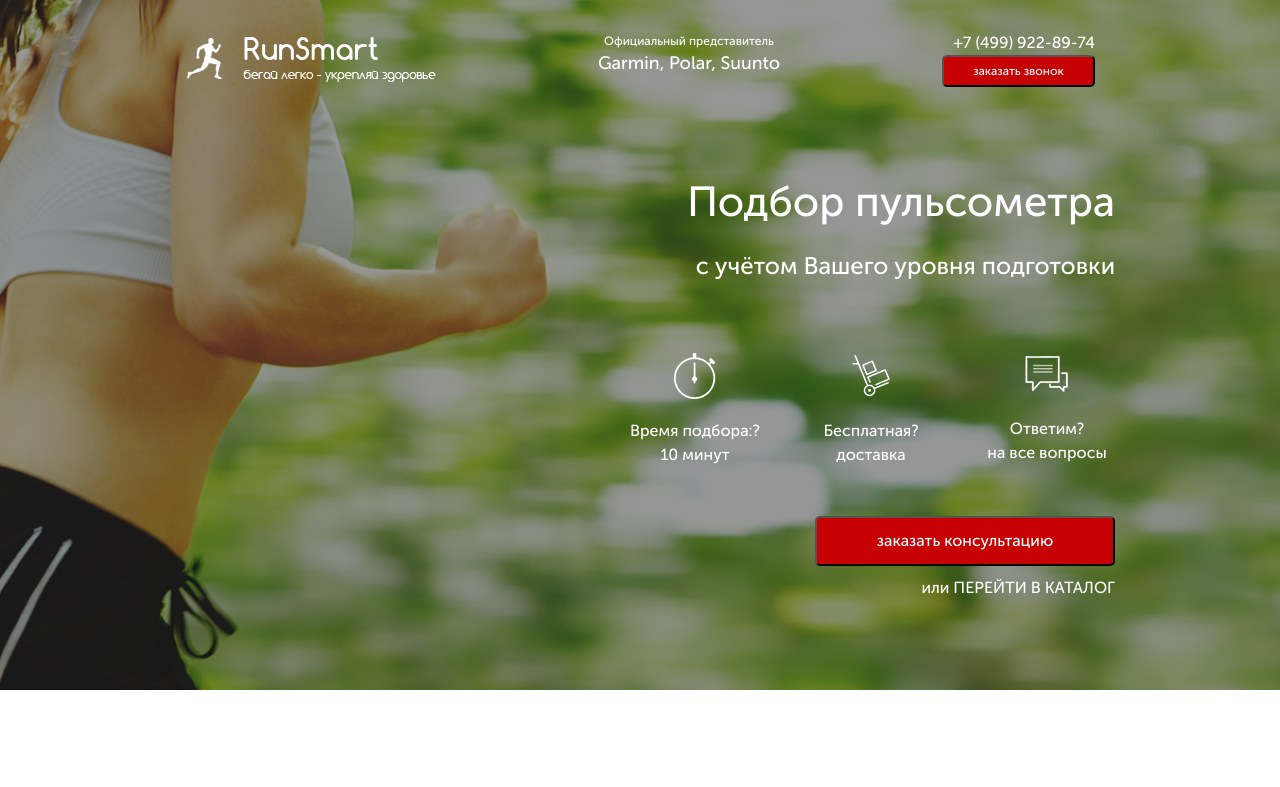
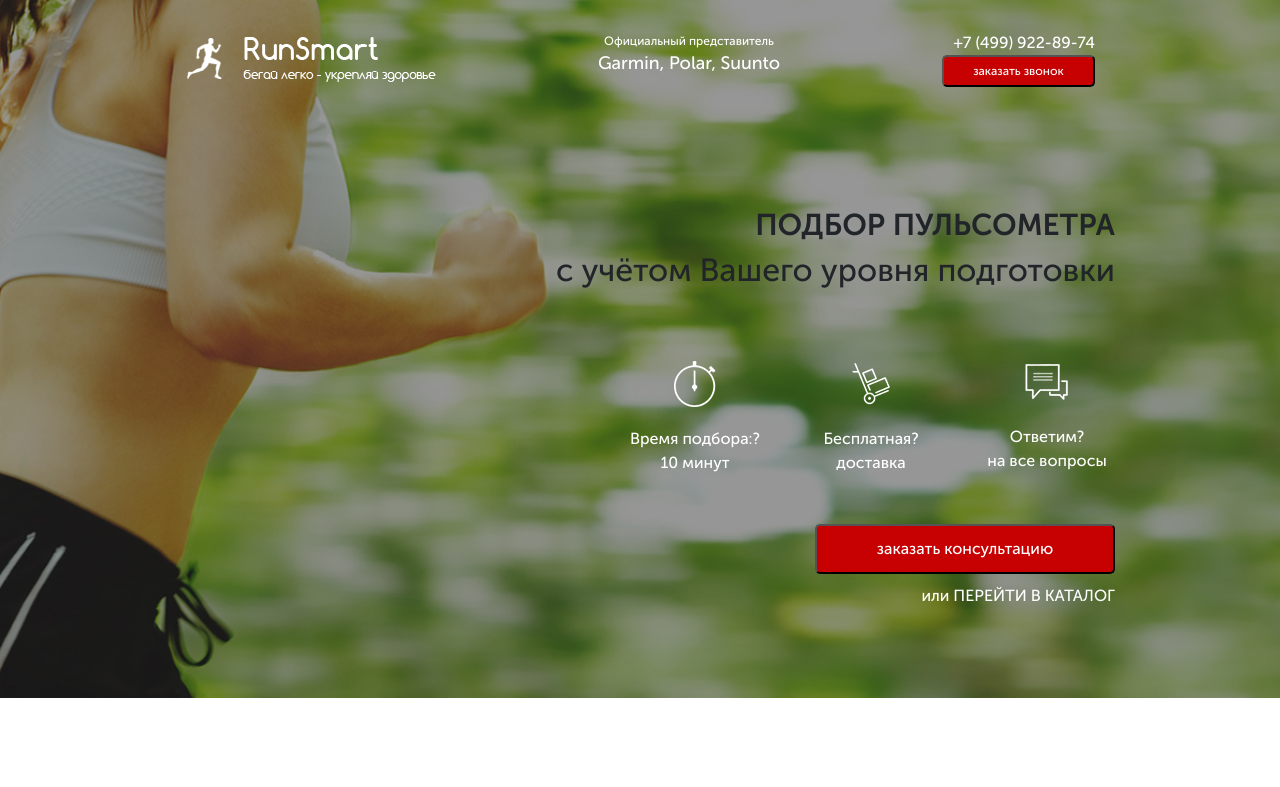
Before and after one commit to semenjob/sports, a website: page src/index.html in a window 1280 px wide. Shown: the top 787 px of the page. Drawn offline with nearby package versions, Linux system fonts and the light colour scheme.

Commit message:
added colors and fonts to variables and used them in site blocks, unified title classes

```diff
--- a/src/index.html
+++ b/src/index.html
@@ -28,8 +28,8 @@
 
         <div class="container">
             <div class="promo_wrapper">
-                <h1 class="promo_head">Подбор пульсометра</h1>
-                <h2 class="promo_subhead">с учётом Вашего уровня подготовки</h2>
+                <h1 class="title title_promo">Подбор пульсометра</h1>
+                <h2 class="promo_subtitle">с учётом Вашего уровня подготовки</h2>
                 <div class="promo_icon">
                     <div class="promo_icons"><img src="./icons/promo/time.png" alt="time">
                         <div class="promo_descr">Время подбора:?10 минут</div>
--- a/src/sass/base/_variables.scss
+++ b/src/sass/base/_variables.scss
@@ -3,6 +3,14 @@
 --color-white: #fff;
 --size-text: 14px;
 --size-btn: 16px;
+--size-btn-h: 19px;
 --size-titleBlocks: 30px;
 --font-size-btn: 12px;
+--font-size-b-d: 18px;
+--font-size-c-sb: 20px;
+--font-size-span-h: 18px;
+--font-size-h: 12px;
+--font-size-p-t: 42px;
+--font-size-p-st: 24px;
+--font-size-c-t: 36px;
 }
--- a/src/sass/blocks/_benefits.scss
+++ b/src/sass/blocks/_benefits.scss
@@ -10,7 +10,7 @@
         .text{
             margin-top: 20px;
             font-weight: 700;
-            font-size: 18px;
+            font-size: var(--font-size-b-d);
         }
         .sub_text{
             margin-top: 20px;
--- a/src/sass/blocks/_consultation.scss
+++ b/src/sass/blocks/_consultation.scss
@@ -4,7 +4,7 @@
     padding: 102px 0 108px 0;
     &_subtitle{
         font-weight: 500;
-        font-size: 20px;
+        font-size: var(--font-size-c-sb);
         color: var(--color-white);
         margin-top: 8px;
     }
--- a/src/sass/blocks/_header.scss
+++ b/src/sass/blocks/_header.scss
@@ -17,10 +17,10 @@
     .official{
         width: 215px;
         text-align: center;
-        font-size: 12px;
+        font-size: var(--font-size-h);
         color: var(--color-white);
         span{
-            font-size: 18px;
+            font-size: var(--font-size-span-h);
         }
 }
     .contact{
--- a/src/sass/blocks/_promo.scss
+++ b/src/sass/blocks/_promo.scss
@@ -14,18 +14,18 @@
 
     }
         .head_btn{
-            font-size: 19px;
+            font-size: var(--size-btn-h);
         }
     &_header{
         @include for-tablet;
             margin: 0 20px;
     }
-    &_head{
-        font-size: 42px;
+    .title_promo{
+        font-size: var(--font-size-p-t);
         color: var(--color-white);
     }
-    &_subhead{
-        font-size: 24px;
+    &_subtitle{
+        font-size: var(--font-size-p-st);
         color: var(--color-white);
         margin-top: 17px;
     }
--- a/src/sass/blocks/_title.scss
+++ b/src/sass/blocks/_title.scss
@@ -5,7 +5,7 @@
     text-align: center;
     text-transform: uppercase;
     &_left{
-        font-size: 36px;
+        font-size: var(--font-size-c-t);
         color: var(--color-white);
         text-align: left;
     }
```
